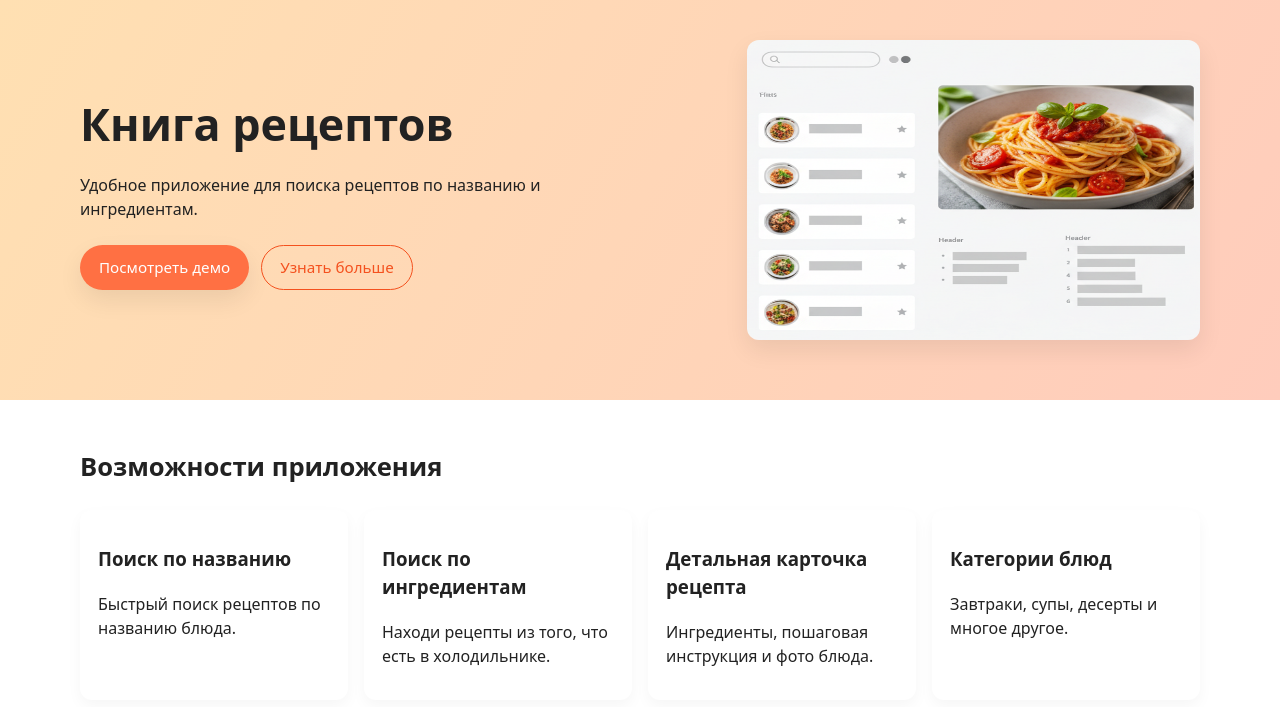
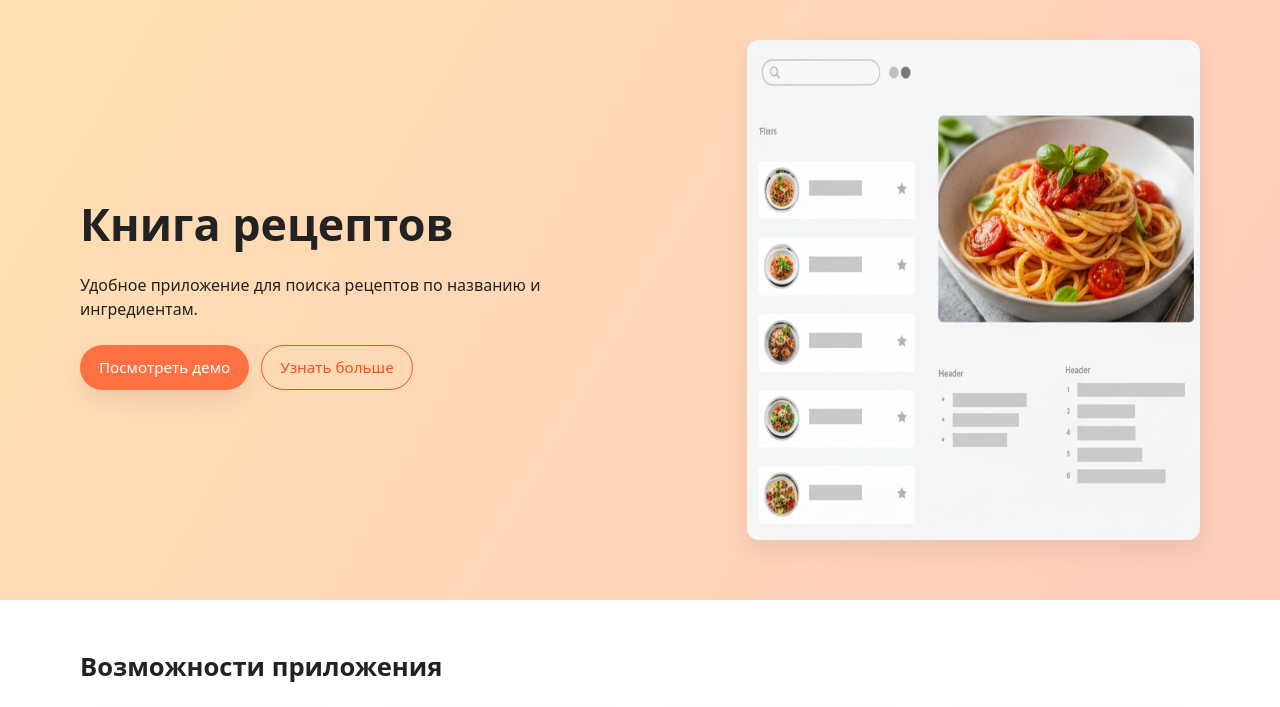
Before and after one commit to kislypolly/cookbook-promo, a plain HTML site: page index.html in a window 1280 px wide. Shown: the top 707 px of the page. Drawn offline with Linux system fonts and the light colour scheme.

Commit message:
Update index.html

```diff
--- a/index.html
+++ b/index.html
@@ -20,7 +20,7 @@
       </div>
     </div>
     <div class="hero-image">
-      <img src="img/example_website.png" alt="Пример интерфейса приложения" width="500" height="300">
+      <img src="img/example_website.png" alt="Пример интерфейса приложения" width="500" height="500">
     </div>
   </div>
 </header>
```
